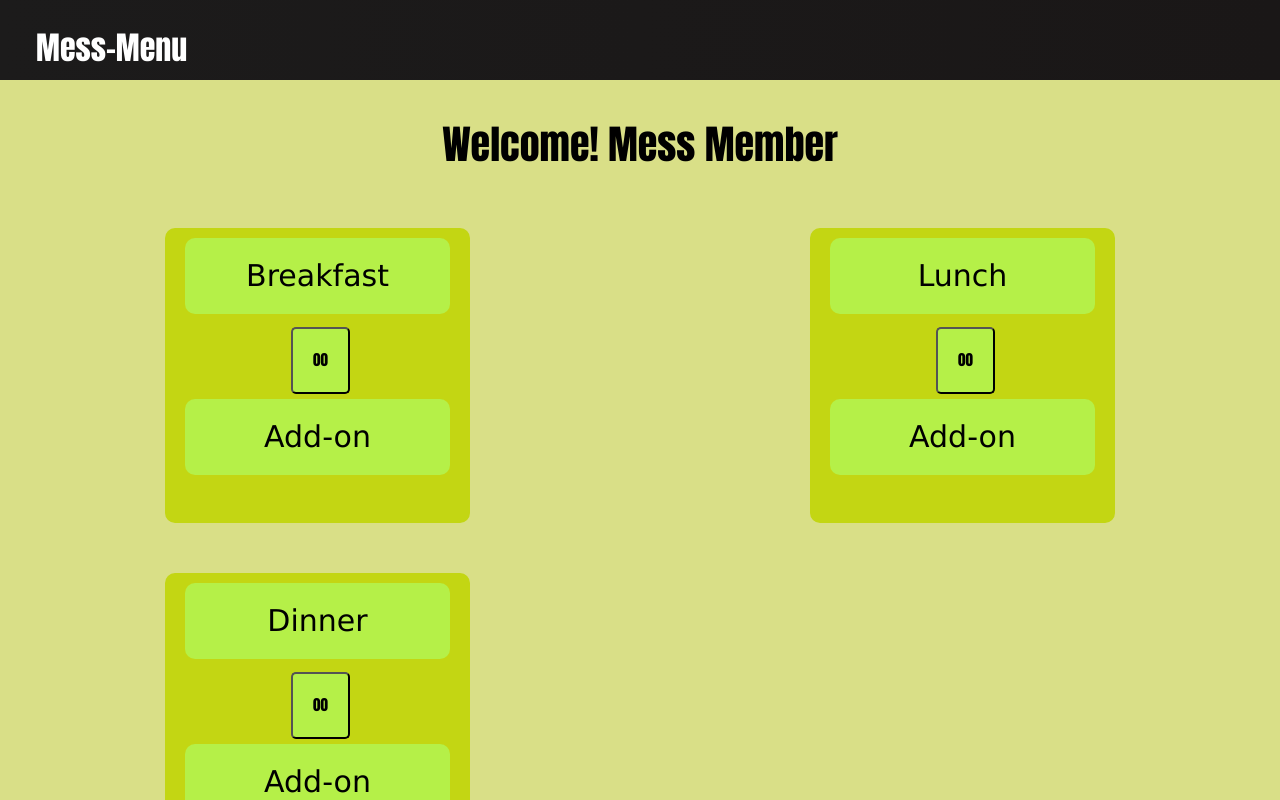
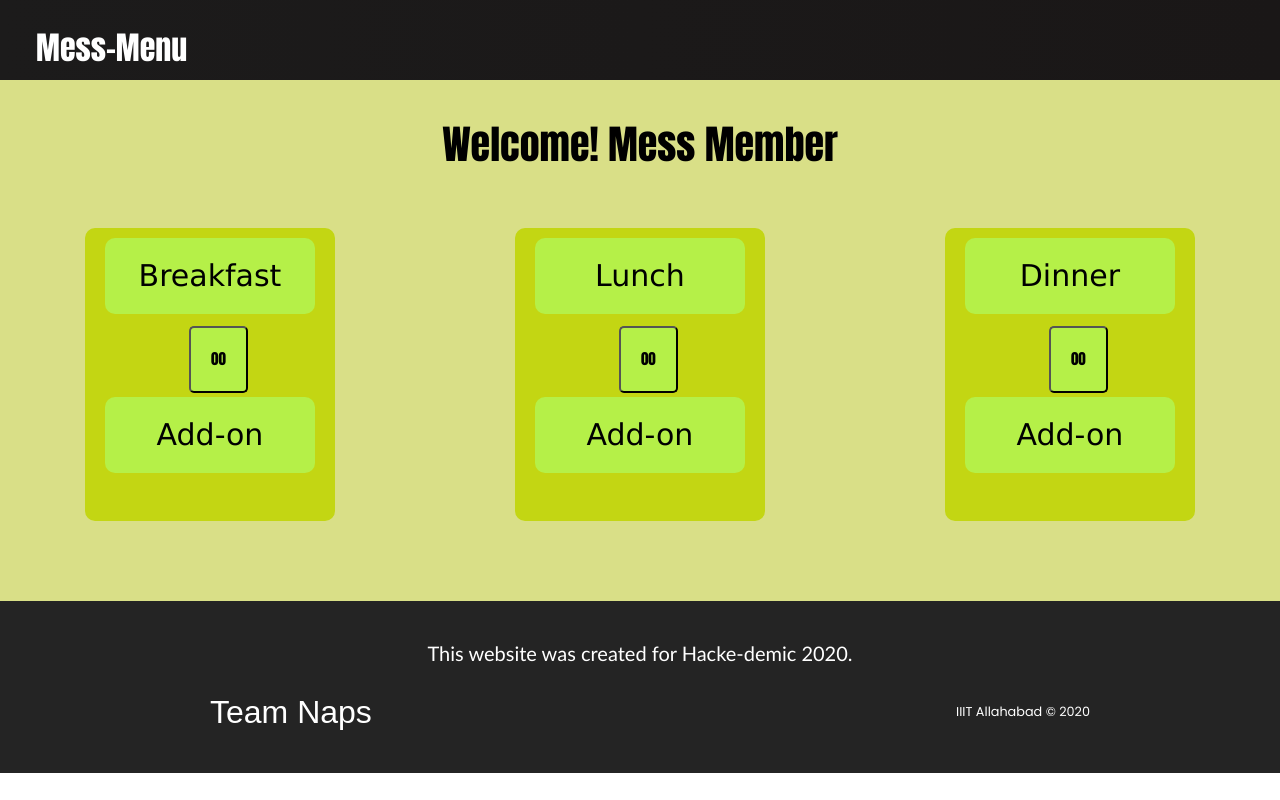
Before and after one commit to naina24/UnMess, a React (Create React App) app: page /Member in a window 1280 px wide. Shown: the top 800 px of the page. Built offline with nearby package versions, Linux system fonts and the light colour scheme.

Commit message:
Update Header.js

```diff
--- a/src/components/Mess_Member/Header.js
+++ b/src/components/Mess_Member/Header.js
@@ -7,7 +7,7 @@ function Header() {
   return (
 
     <div className="headerfood row">
-      <div className="column">
+      <div className="column-c">
       <div className="rowblock ">
       <Link to="/MessMenu1">
       <h1 className="food btn-food">Breakfast</h1>
@@ -21,7 +21,7 @@ function Header() {
       </Link>
       </div>
       </div>
-      <div className="column">
+      <div className="column-c">
       <div className="rowblock ">
       <Link to="/MessMenu">
     <h1 className="food btn-food">Lunch</h1>
@@ -33,7 +33,7 @@ function Header() {
      <h1 className="food">Add-on</h1>
      </Link>
    </div></div>
-   <div className="column">
+   <div className="column-c">
    <div className="rowblock ">
    <Link to="/MessMenu2">
       <h1 className="food btn-food">Dinner</h1>
```
